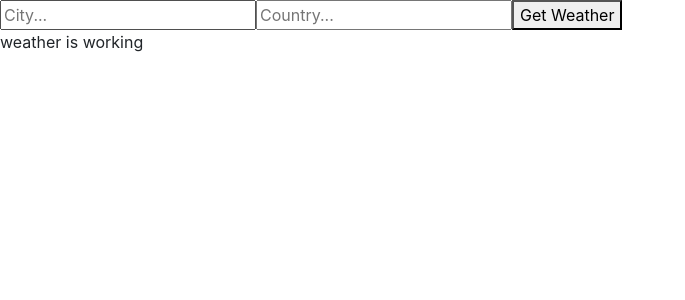
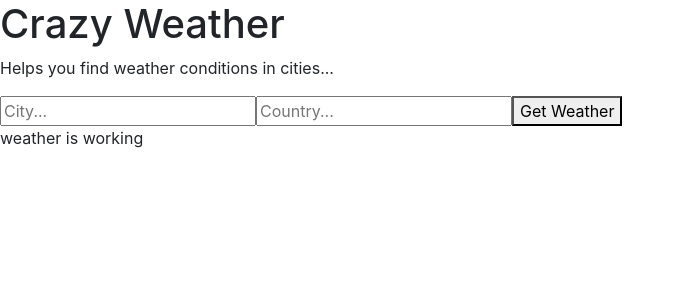
Before and after one commit to ulisantillan/Weather, a React (Create React App) app: page / in a window 1280 px wide. Shown: the top 300 px of the page, without its empty margins (0-685 px from the left). Built offline with nearby package versions, Linux system fonts and the light colour scheme; the HTML template or start-up script is replaced by a standard one.

Commit message:
title,form and weather are all rendering

```diff
--- a/src/App.js
+++ b/src/App.js
@@ -1,11 +1,14 @@
 import React from "react";
 import Form from "./components/form";
 import Weather from "./components/weather";
+import Titles from "./components/titles";
+
 
 class App extends React.Component{
    render(){
     return(
       <div>
+        <Titles />
         <Form />
         <Weather />
       </div>
--- a/src/components/titles.js
+++ b/src/components/titles.js
@@ -0,0 +1,12 @@
+import React from "react";
+class Titles extends React.Component {
+    render() {
+        return (
+            <div>
+                <h1>Crazy Weather</h1>
+                <p> Helps you find weather conditions in cities...  </p>
+            </div>
+        )
+    }
+}
+export default Titles;
```
